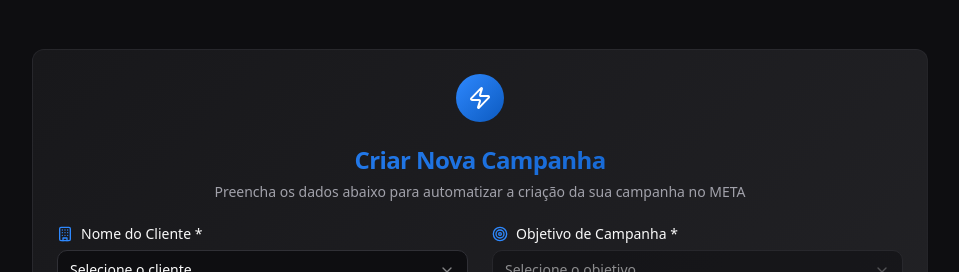
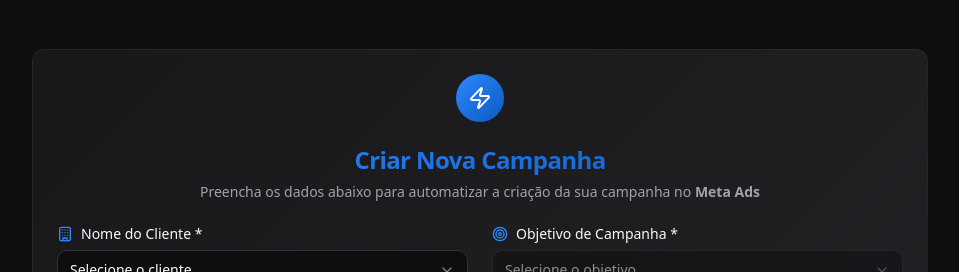
Before and after one commit to pabloalmeiida/ad-deploy-pro-99, a React (Vite) app: page / in a window 1280 px wide. Shown: the top 272 px of the page, without its empty margins (160-1119 px from the left). Built offline with nearby package versions, Linux system fonts and the light colour scheme.

Commit message:
Atualizar descrição da página

```diff
--- a/src/components/CampaignForm.tsx
+++ b/src/components/CampaignForm.tsx
@@ -311,7 +311,7 @@ export function CampaignForm() {
         </div>
         <CardTitle className="text-2xl gradient-text">Criar Nova Campanha</CardTitle>
         <CardDescription className="text-muted-foreground">
-          Preencha os dados abaixo para automatizar a criação da sua campanha no META
+          Preencha os dados abaixo para automatizar a criação da sua campanha no <strong>Meta Ads</strong>
         </CardDescription>
       </CardHeader>
 
```
